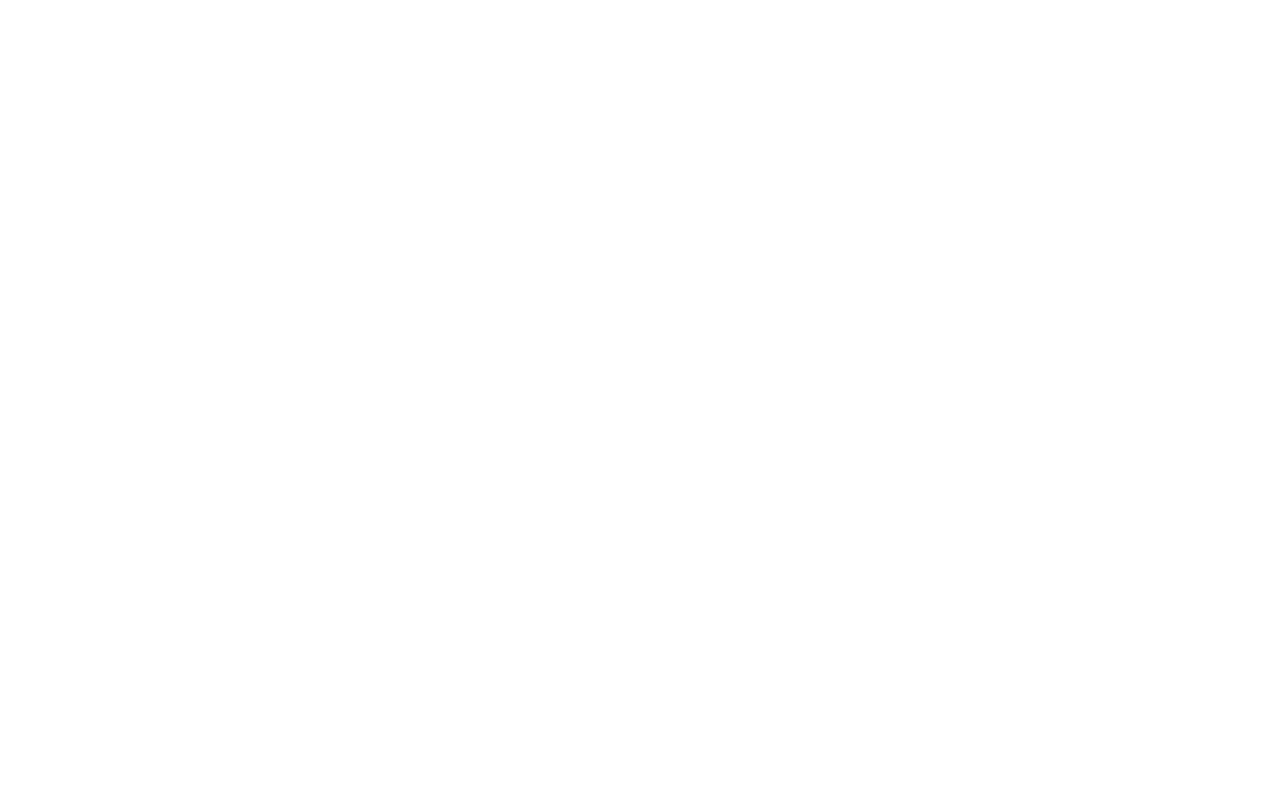
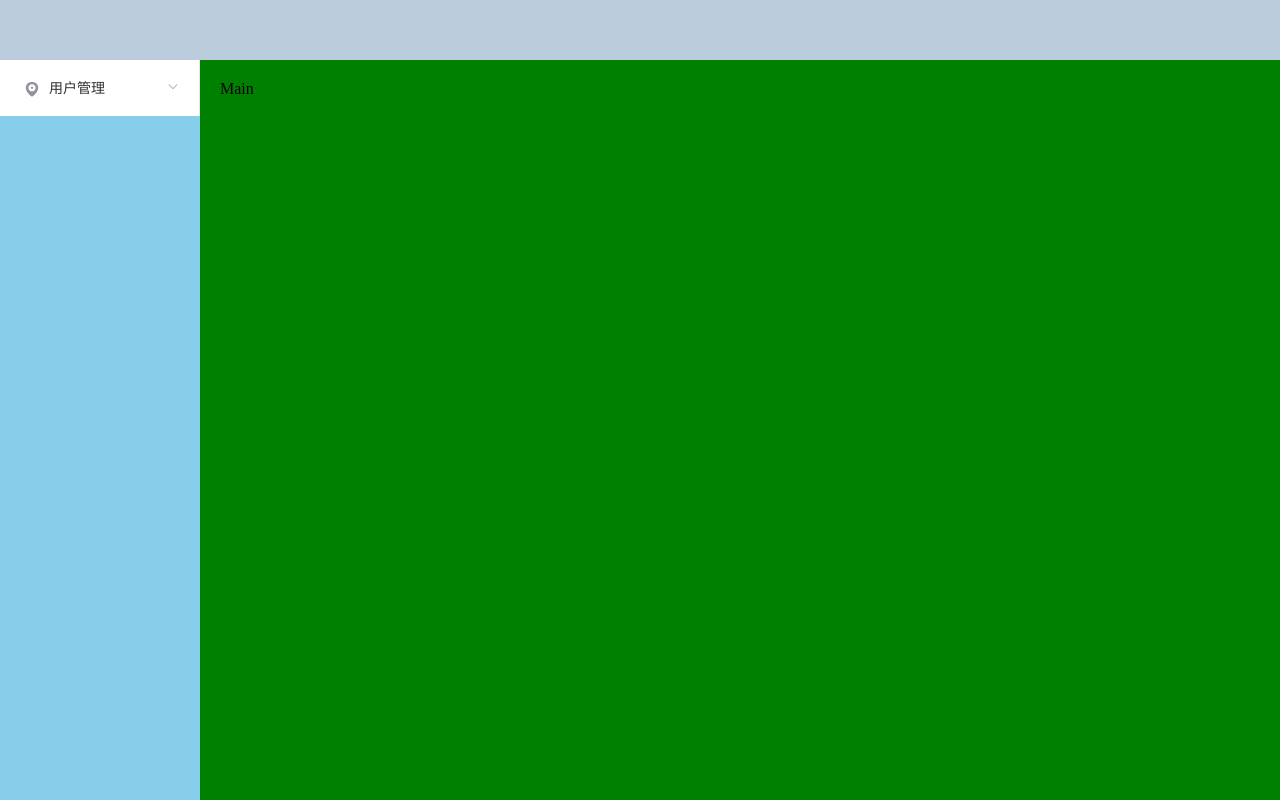
Before and after one commit to 2495538892/manager, a Vue app: page /#/ in a window 1280 px wide. Built offline with nearby package versions, Linux system fonts and the light colour scheme.

Commit message:
使用饿了么侧导航栏的跳转,并且修改首页路由规则的路径

```diff
--- a/src/components/index.vue
+++ b/src/components/index.vue
@@ -16,13 +16,13 @@
     <el-container class="container">
       <!-- 左侧 -->
       <el-aside width="200px" class="aside">
-        <el-menu default-active="2" class="el-menu-vertical-demo">
+        <el-menu router default-active="2" class="el-menu-vertical-demo">
           <el-submenu index="1">
             <template slot="title">
               <i class="el-icon-location"></i>
               <span>用户管理</span>
             </template>
-            <el-menu-item index="1-1">
+            <el-menu-item index="users">
               <i class="el-icon-menu"></i>用户列表
             </el-menu-item>
           </el-submenu>
--- a/src/router.js
+++ b/src/router.js
@@ -13,8 +13,10 @@
 
 //路由规则
 const routes=[
+    //1.登录的规则
     {path:'/login',component:login},
-    {path:'/index',component:index},
+    // 2.首页的规则  (为什么这里的首页规则的地址不写出/index而写出'/')=>为了方便后面点击'左侧'的子菜单跳转的路径和实例代码一样
+    {path:'/',component:index},
 ]
 
 // 实例化路由对象;
```
